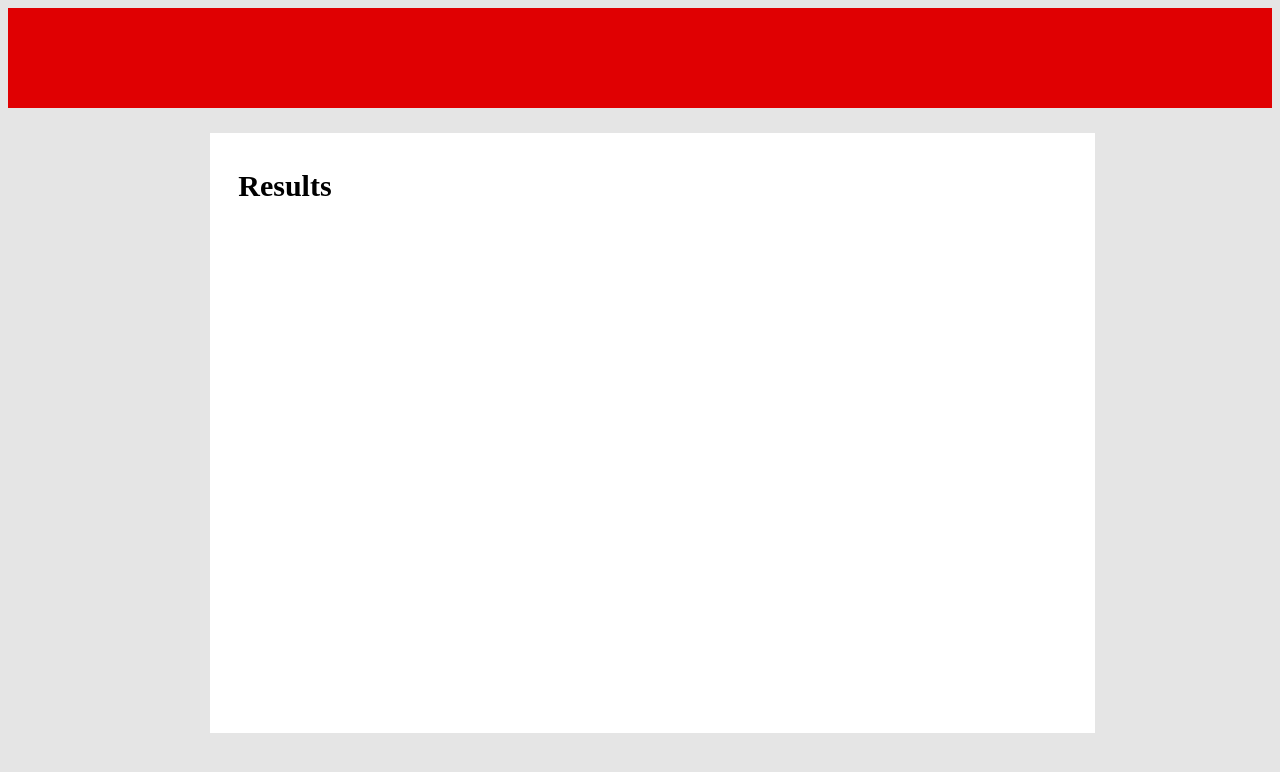
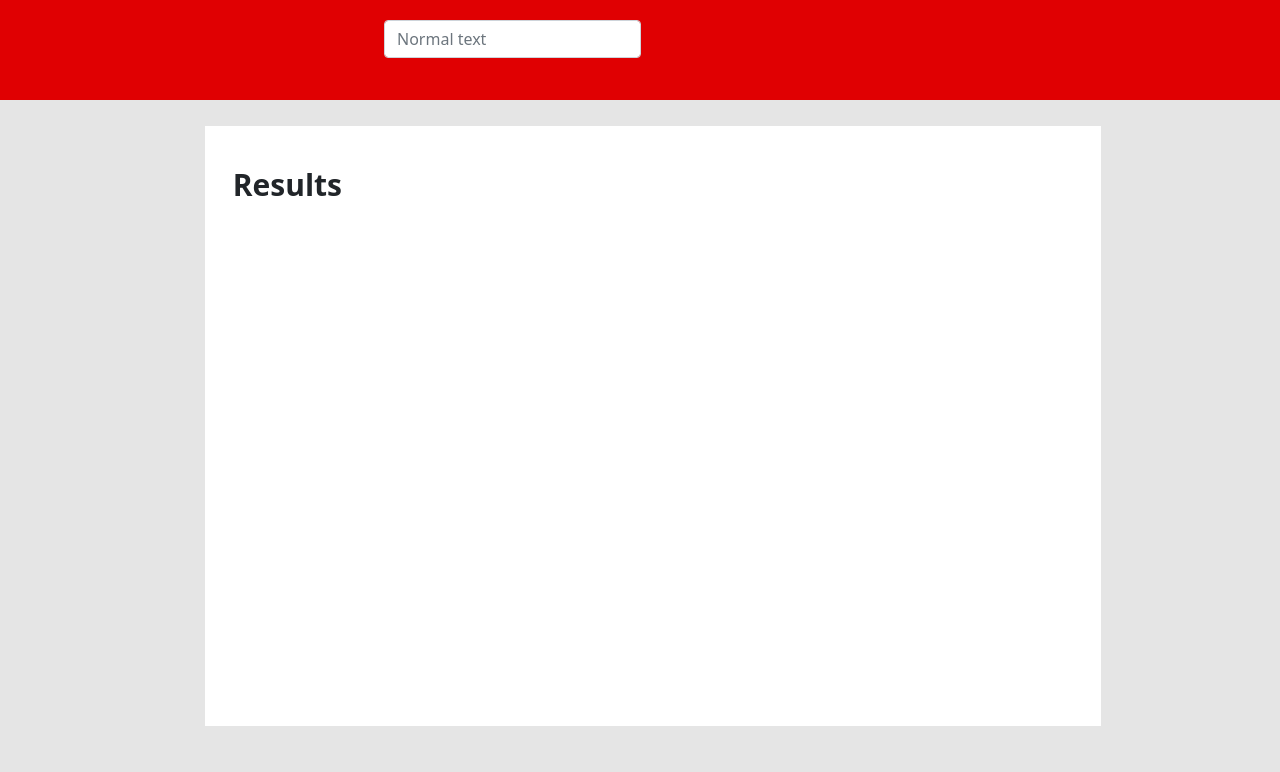
Before and after one commit to Nier17/test-toolbox-valonde, a React app in the folder frontend/: page / in a window 1280 px wide. Shown: the top 772 px of the page. Built offline with nearby package versions, Linux system fonts and the light colour scheme.

Commit message:
feat: styles working

```diff
--- a/frontend/package.json
+++ b/frontend/package.json
@@ -12,6 +12,8 @@
   "author": "",
   "license": "ISC",
   "dependencies": {
+    "bootstrap": "^5.1.3",
+    "raw-loader": "^4.0.2",
     "react": "^17.0.2",
     "react-bootstrap": "^2.0.3",
     "react-dom": "^17.0.2",
--- a/frontend/src/App.css
+++ b/frontend/src/App.css
@@ -1,3 +1,3 @@
 body {
-  background-color: #e5e5e5;
+  background-color: #e5e5e5 !important;
 }
--- a/frontend/src/App.js
+++ b/frontend/src/App.js
@@ -1,15 +1,20 @@
 import React from "react";
-import Navbar from "./components/Navbar";
 import styled from "styled-components";
 import { gray1 } from "./globalStyles";
-import Bag from "./components/Bag";
+import Board from "./boards/Board";
+import Input from "./components/Input";
+import Form from "react-bootstrap/Form";
+
 import "./App.css";
 
 export default function App() {
   return (
     <div>
-      <Navbar>hola</Navbar>
-      <Bag title={"Results"}></Bag>
+      <Board></Board>
+
+      {/* <Input></Input> */}
+      {/* <Navbar>hola</Navbar>
+      <Bag title={"Results"}></Bag> */}
     </div>
   );
 }
--- /dev/null
+++ b/frontend/src/boards/Board.jsx
@@ -0,0 +1,16 @@
+import React from "react";
+import Navbar from "../components/Navbar";
+import Bag from "../components/Bag";
+import Input from "../components/Input";
+
+const Board = () => {
+  return (
+    <div>
+      <Navbar children={<Input></Input>}></Navbar>
+
+      <Bag title={"Results"}></Bag>
+    </div>
+  );
+};
+
+export default Board;
--- a/frontend/src/components/Input.jsx
+++ b/frontend/src/components/Input.jsx
@@ -1,9 +1,15 @@
 import React from "react";
 import styled from "styled-components";
-
+import Form from "react-bootstrap/Form";
 
 const Input = ({ placeholder, text, type }) => {
-  return <Container></Container>;
+  return (
+    <Container>
+      <>
+        <Form.Control type="text" placeholder="Normal text" />
+      </>
+    </Container>
+  );
 };
 
 const Container = styled.div``;
--- a/frontend/src/components/Navbar.jsx
+++ b/frontend/src/components/Navbar.jsx
@@ -1,9 +1,14 @@
 import React from "react";
 import styled, { css } from "styled-components";
 import { bgPrimary, bgSecondary } from "../globalStyles";
+import Input from "./Input";
 
-const Navbar = ({ color }) => {
-  return <Container color={color}></Container>;
+const Navbar = ({ color, children }) => {
+  return (
+    <Container color={color}>
+      <InputContainer>{children}</InputContainer>
+    </Container>
+  );
 };
 
 Navbar.defaultProps = {
@@ -25,4 +30,11 @@ const Container = styled.div`
   }};
 `;
 
+const InputContainer = styled.div`
+  width: 40%;
+  display: flex;
+  margin: 0 auto;
+  padding-top: 20px;
+`;
+
 export default Navbar;
--- a/frontend/src/index.js
+++ b/frontend/src/index.js
@@ -1,5 +1,9 @@
 import React from "react";
 import ReactDOM from "react-dom";
 import App from "./App";
+import "bootstrap/dist/css/bootstrap.min.css";
+
+// import "bootstrap/dist/css/bootstrap.min.css";
+
 // import "./index.css";
 ReactDOM.render(<App />, document.getElementById("app"));
--- a/frontend/webpack.config.js
+++ b/frontend/webpack.config.js
@@ -1,10 +1,11 @@
 const path = require("path");
 const HtmlWebPackPlugin = require("html-webpack-plugin");
+// const ExtractTextPlugin = require("extract-text-webpack-plugin");
 
 module.exports = {
   entry: "./src/index.js",
   output: {
-    path: path.resolve(__dirname, "dist"),
+    // path: path.resolve(__dirname, "dist"),
     filename: "bundle.js",
   },
   resolve: {
@@ -27,14 +28,47 @@ module.exports = {
           },
         ],
       },
-
       {
-        // Preprocess your css files
-        // you can add additional loaders here (e.g. sass/less etc.)
-        test: /\.css$/,
-        exclude: /node_modules/,
+        test: /\.css$/i,
         use: ["style-loader", "css-loader"],
       },
+      // {
+      //   test: /\.(png|woff|woff2|eot|ttf|svg)$/,
+      //   use: "url-loader?limit=100000",
+      // },
+      // {
+      //   test: /\.css$/,
+      //   exclude: /node_modules/,
+      //   use: ["style-loader", "css-loader"],
+      // },
+      // {
+      //   test: /\.(png|woff|woff2|eot|ttf|svg)$/,
+      //   loader: "url-loader?limit=100000",
+      // },
+      // {
+      //   test: /(\.css$)/,
+      //   loaders: ["style-loader", "css-loader", "postcss-loader"],
+      // },
+      // {
+      //   test: /\.(png|woff|woff2|eot|ttf|svg)$/,
+      //   loader: "url-loader?limit=100000",
+      // },
+
+      // Preprocess your css files
+      // you can add additional loaders here (e.g. sass/less etc.)
+      // {
+      //   test: /\.css$/,
+      //   exclude: /node_modules/,
+      //   use: ["style-loader", "css-loader"],
+      // },
+
+      // {
+      //   test: /\.css$/,
+      //   exclude: helpers.root("src", "app"),
+      //   use: ExtractTextPlugin.extract({
+      //     use: "raw-loader",
+      //   }),
+      // },
     ],
   },
   plugins: [
```
Also changed, not shown: 1 other file (tests, documents, lock files or other folders).
